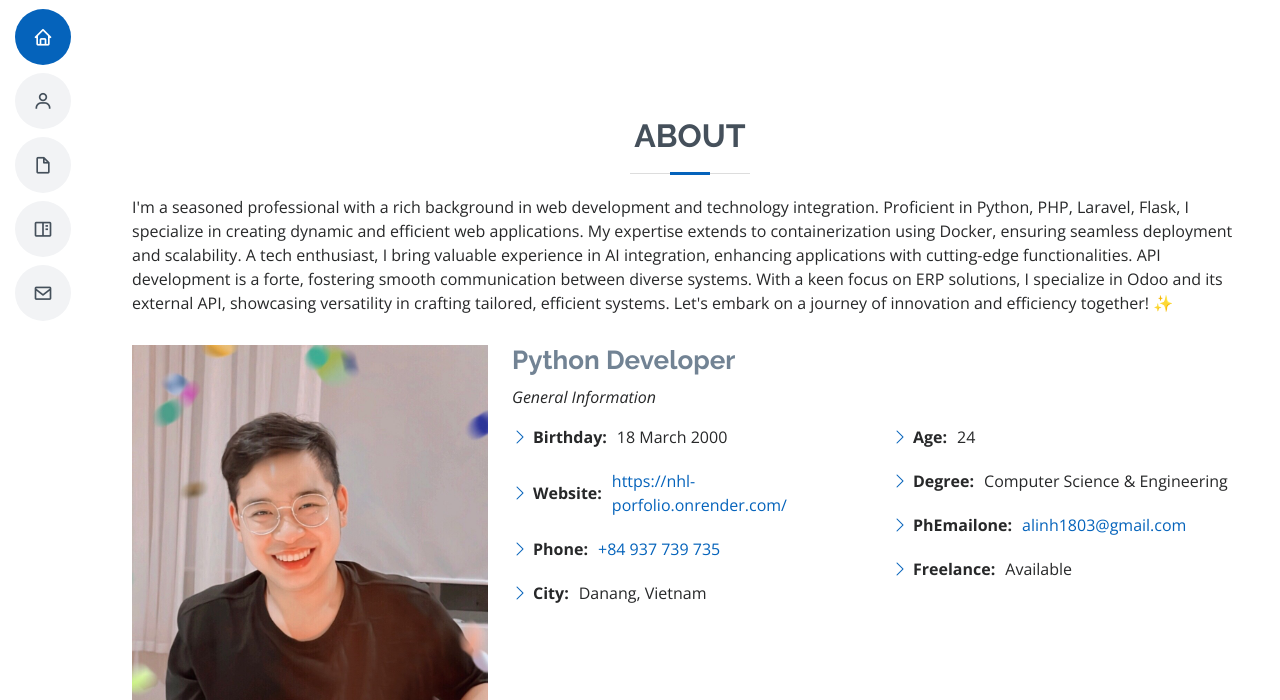
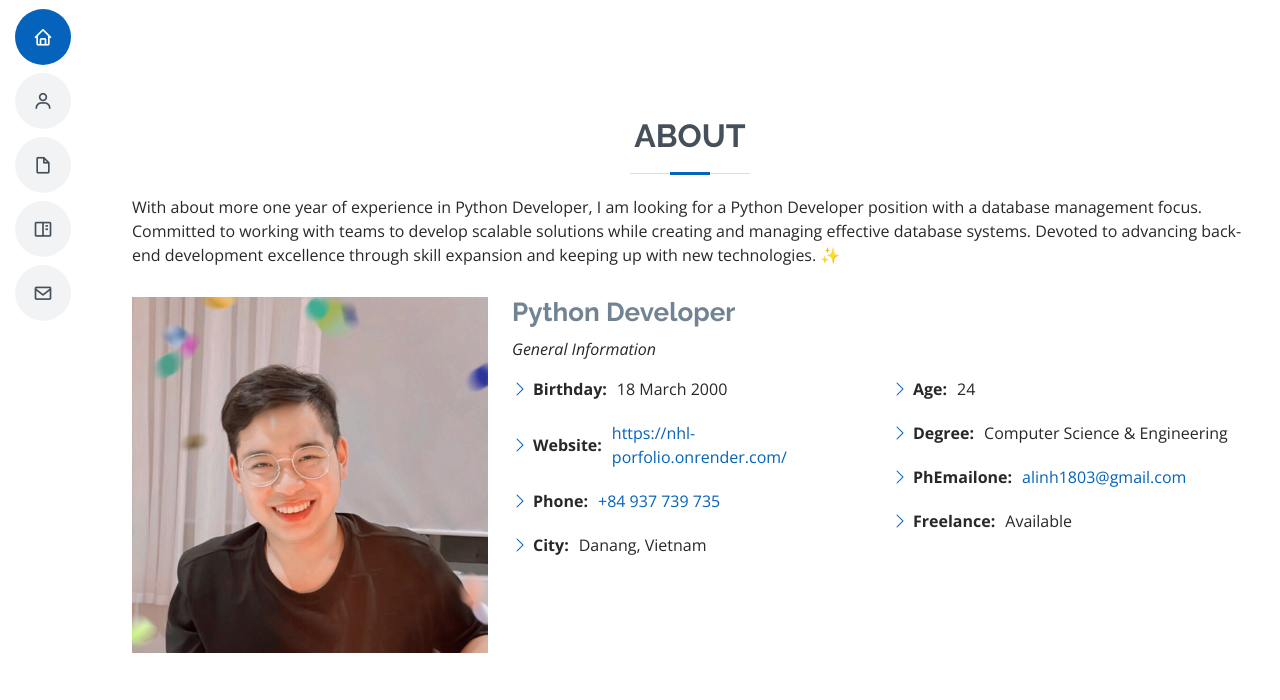
Before and after one commit to alinh99/Porfolio, a Flask app: page / in a window 1280 px wide. Shown: the part 231-931 px from the top of the page. Run offline with Flask 2, Linux system fonts and the light colour scheme; some libraries are stand-ins or nearby versions.

Commit message:
update portfolio

```diff
--- a/templates/index.html
+++ b/templates/index.html
@@ -71,14 +71,10 @@
         <div class="section-title">
           <h2>About</h2>
           <p style="text-align: left;">
-            I'm a seasoned professional with a rich background in web development and technology
-            integration. Proficient in Python, PHP, Laravel, Flask, I specialize in creating dynamic
-            and efficient web applications. My expertise extends to containerization using Docker,
-            ensuring seamless deployment and scalability. A tech enthusiast, I bring valuable experience
-            in AI integration, enhancing applications with cutting-edge functionalities. API development
-            is a forte, fostering smooth communication between diverse systems. With a keen focus on ERP
-            solutions, I specialize in Odoo and its external API, showcasing versatility in crafting
-            tailored, efficient systems. Let's embark on a journey of innovation and efficiency together!
+            With about more one year of experience in Python Developer,
+             I am looking for a Python Developer position with a database management focus.
+             Committed to working with teams to develop scalable solutions while creating and managing effective database systems.
+             Devoted to advancing back-end development excellence through skill expansion and keeping up with new technologies.
             ✨
           </p>
         </div>
```
